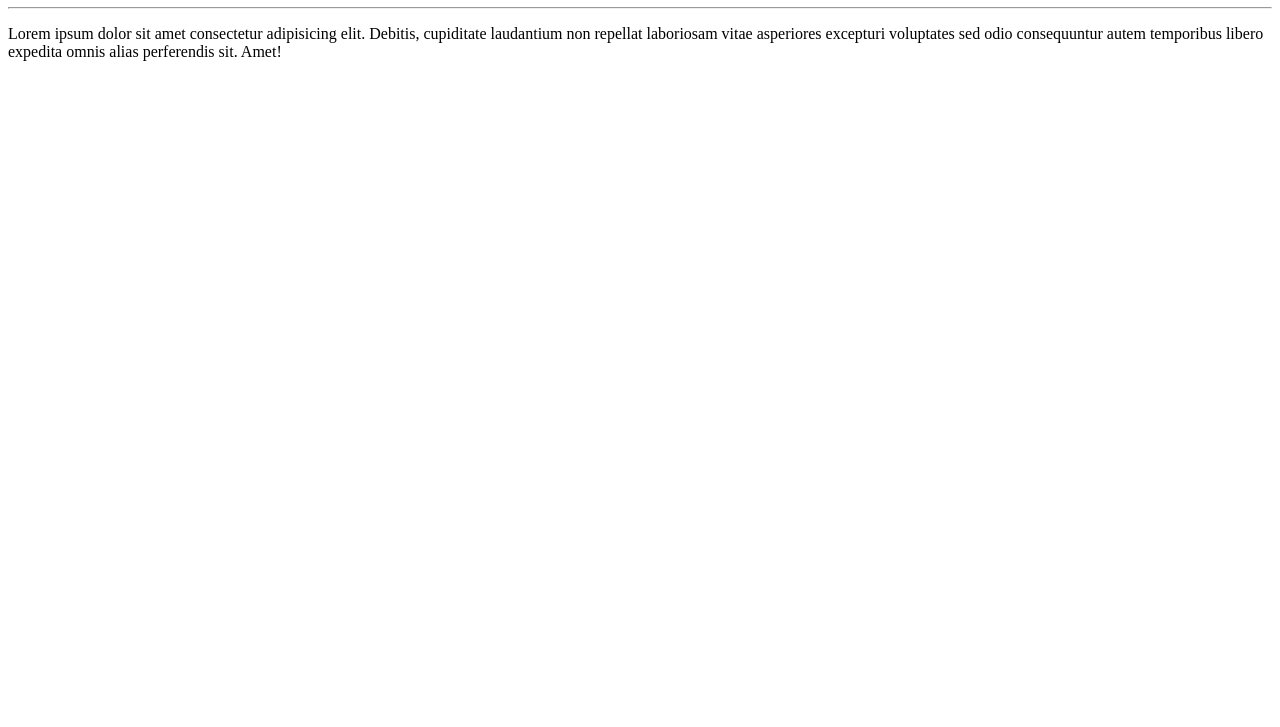
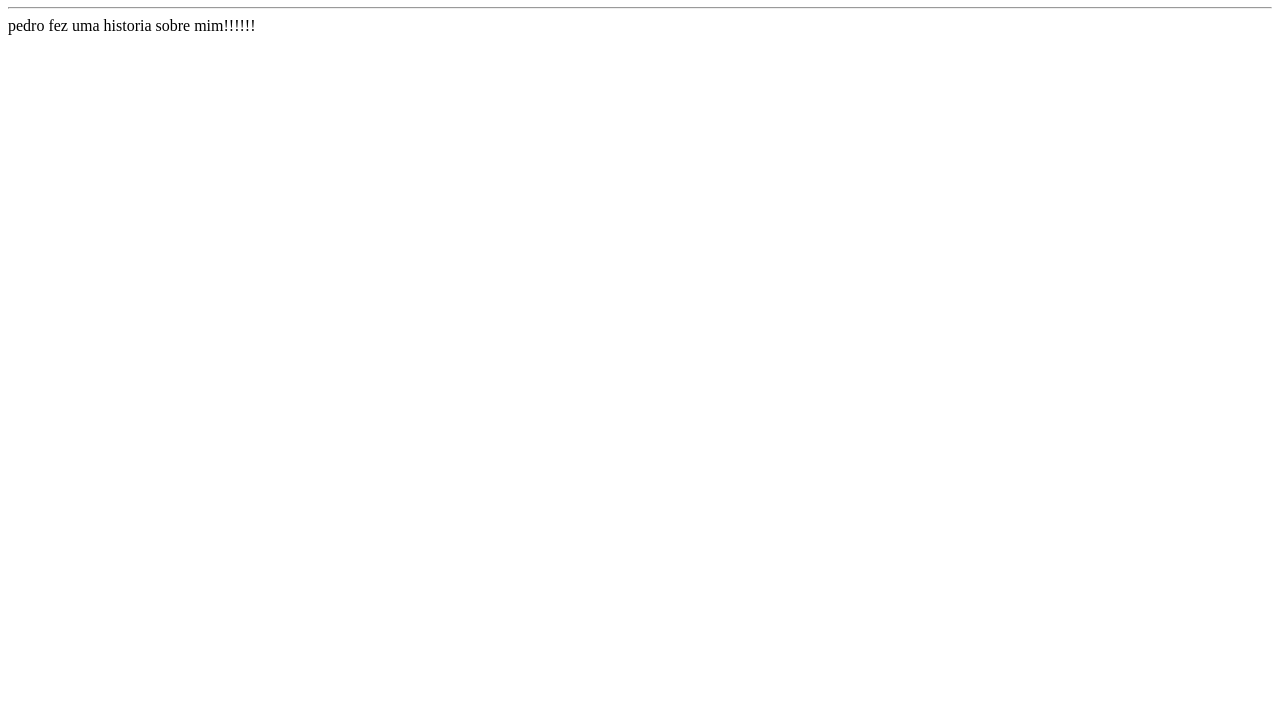
Before and after one commit to Gabriel-Soares04/One-day, a plain HTML site: page index.html in a window 1280 px wide. Shown: the part 73-800 px from the top of the page. Drawn offline with Linux system fonts and the light colour scheme.

Commit message:
alteração de texto

```diff
--- a/index.html
+++ b/index.html
@@ -8,7 +8,7 @@
 <body>
     <h1>Fala meu parceiro!!!!! SOMOS DA DOM IDÍLIO</h1>
     <hr>
-    <p>Lorem ipsum dolor sit amet consectetur adipisicing elit. Debitis, cupiditate laudantium non repellat laboriosam vitae asperiores excepturi voluptates sed odio consequuntur autem temporibus libero expedita omnis alias perferendis sit. Amet!</p>
+    pedro fez uma historia sobre mim!!!!!!
 
 </body>
 </html>
```
